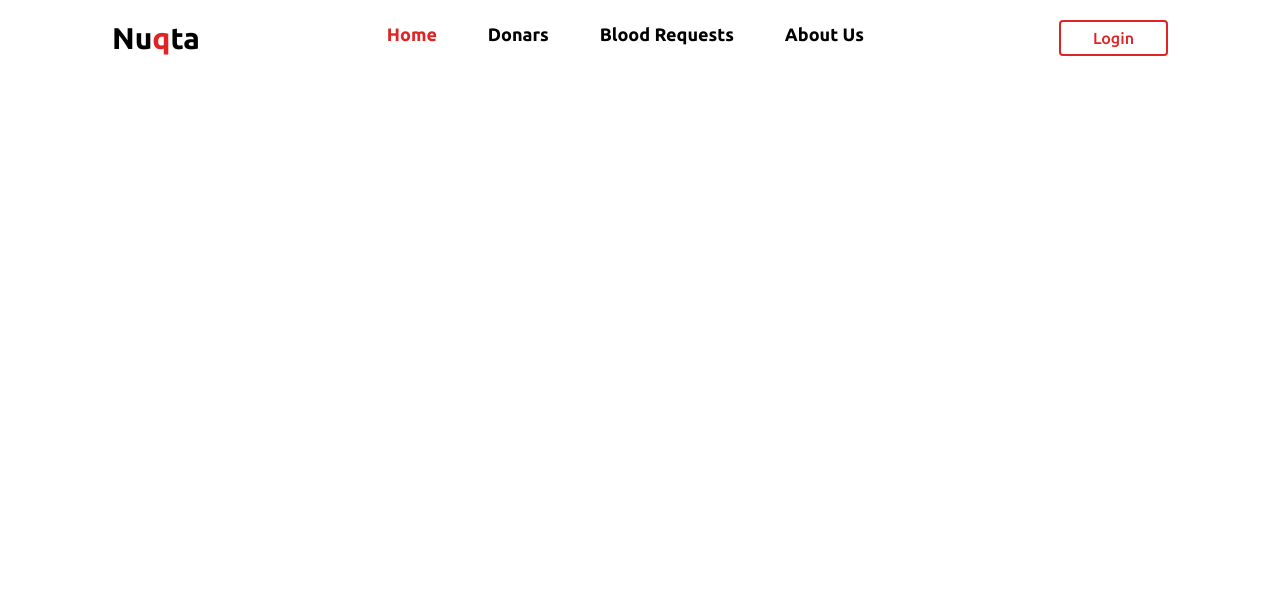
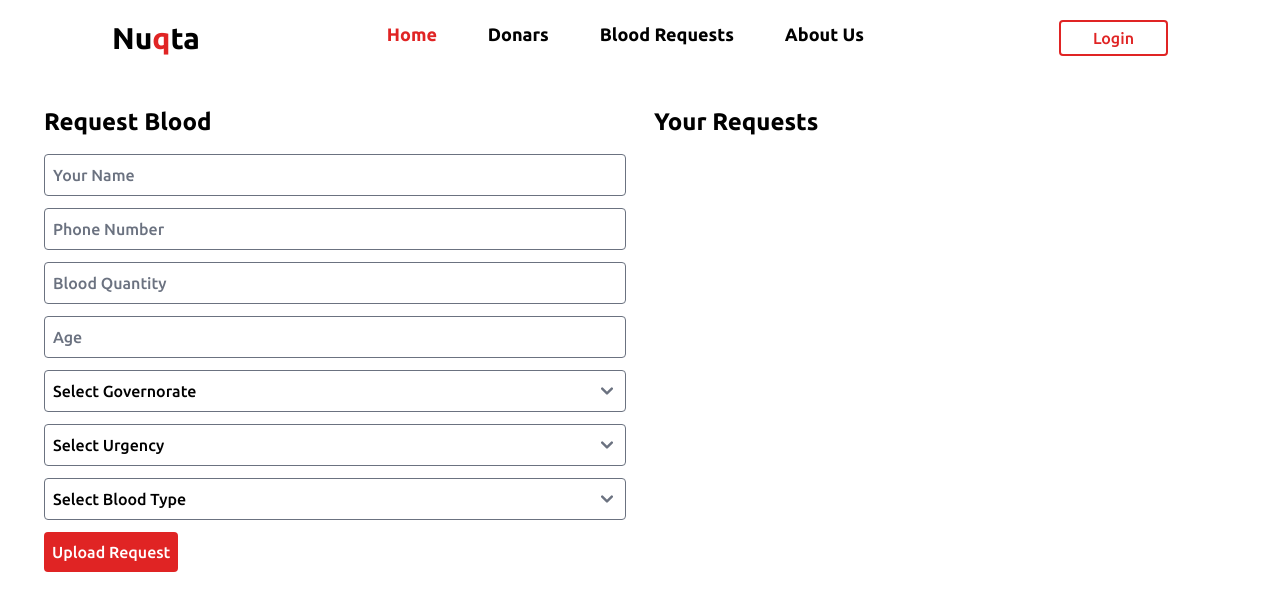
Before and after one commit to Mohamed-habib2025/Nuqta, a React (Vite) app: page /bloodRequest in a window 1280 px wide. Shown: the top 610 px of the page. Built offline with nearby package versions, Linux system fonts and the light colour scheme.

Commit message:
Graduation project2

```diff
--- a/src/App.jsx
+++ b/src/App.jsx
@@ -5,6 +5,8 @@ import LoginPageOrganisation from './pages/LoginPageOrganisation';
 import Header from './components/Header/Header';
 import "./index.css"
 import Home from './pages/Home';
+import BloodRequest from './pages/BloodRequest';
+import Donors from './pages/Donors';
 
 function App() {
 
@@ -15,6 +17,8 @@ function App() {
         <Route path='/' element={<Home />} />
         <Route path='/loginpage' element={<LoginPage />} />
         <Route path='/loginpageorganisation' element={<LoginPageOrganisation />} />
+        <Route path='/bloodRequest' element={<BloodRequest />} />
+        <Route path='/donors' element={<Donors />} />
       </Routes>
     </div>
 
--- a/src/components/Header/Header.jsx
+++ b/src/components/Header/Header.jsx
@@ -55,8 +55,8 @@ function Header() {
 
   const navLinks = [
     { name: 'Home', to: '/' },
-    { name: 'Donars', to: '' },
-    { name: 'Blood Requests', to: '' },
+    { name: 'Donars', to: '/donors' },
+    { name: 'Blood Requests', to: '/bloodRequest' },
     { name: 'About Us', to: '#aboutus', smooth: true },
   ];
 
--- a/src/index.css
+++ b/src/index.css
@@ -68,9 +68,9 @@
   background-color: rgb(232, 229, 229);
 }
 ::-webkit-scrollbar-thumb {
-  background-color: rgb(255, 30, 0);
+  background-color: rgb(217, 213, 213);
   border-radius: 4px;
 }
 ::-webkit-scrollbar-thumb:hover {
-  background-color: rgb(205, 36, 14);
+  background-color: rgb(130, 130, 130);
 }
--- /dev/null
+++ b/src/pages/BloodRequest.jsx
@@ -0,0 +1,144 @@
+import React, { useState } from 'react';
+
+const governorates = {
+  "Cairo": ["Nasr City", "Heliopolis", "Maadi", "Zamalek", "Shubra"],
+  "Alexandria": ["Sidi Gaber", "Miami", "Stanley", "Mansheya", "Borg El Arab"],
+  "Giza": ["Dokki", "Mohandessin", "Haram", "6th of October", "Sheikh Zayed"],
+  "Dakahlia": ["Mansoura", "Talkha", "Mit Ghamr", "Sherbin", "Belqas"],
+  "Red Sea": ["Hurghada", "Safaga", "Marsa Alam", "Quseir", "Ras Ghareb"],
+  "Beheira": ["Damanhour", "Kafr El Dawar", "Edku", "Rashid", "Kom Hamada"],
+  "Fayoum": ["Fayoum", "Ibshaway", "Sinnuris", "Tamia", "Itsa"],
+  "Gharbia": ["Tanta", "Mahalla", "Zefta", "Kafr El Zayat", "Basyoun"],
+  "Ismailia": ["Ismailia", "Fayed", "Qantara East", "Qantara West", "Tell El Kebir"],
+  "Menofia": ["Shebin El Kom", "Menouf", "Tala", "Ashmoun", "Quesna"],
+  "Minya": ["Minya", "Mallawi", "Bani Mazar", "Samalut", "Maghagha"],
+  "Qaliubiya": ["Banha", "Shibin El-Qanater" , "Shubra El Kheima", "Qalyub", "Khanka", "Toukh"],
+  "New Valley": ["Kharga", "Dakhla", "Farafra", "Paris", "Balat"],
+  "Suez": ["Suez", "Ain Sokhna", "Al-Adabiya", "Ataka", "Port Tawfiq"],
+  "Aswan": ["Aswan", "Kom Ombo", "Edfu", "Drau", "Nasr El Nuba"],
+  "Assiut": ["Assiut", "Dairut", "Manfalut", "Abnub", "Sahel Selim"],
+  "Beni Suef": ["Beni Suef", "Biba", "Naser", "Al Wasta", "Al Fashn"],
+  "Port Said": ["Port Said", "El Manakh", "El Arab", "El Dawahy", "El Sharq"],
+  "Damietta": ["Damietta", "New Damietta", "Ras El Bar", "Ezbet El Borg", "Faraskour"],
+  "Sharkia": ["Zagazig", "10th of Ramadan", "Belbeis", "Minya El Qamh", "Abu Hammad"],
+  "South Sinai": ["Sharm El Sheikh", "Dahab", "Nuweiba", "Taba", "Saint Catherine"],
+  "Kafr El Sheikh": ["Kafr El Sheikh", "Desouk", "Balteem", "Sidi Salem", "Metobas"],
+  "Matruh": ["Marsa Matruh", "El Alamein", "Siwa", "Sidi Barrani", "Dabaa"],
+  "Luxor": ["Luxor", "Armant", "Esna", "Qurna", "El-Tod"],
+  "Qena": ["Qena", "Nag Hammadi", "Dishna", "Abu Tesht", "Qus"],
+  "North Sinai": ["Arish", "Sheikh Zuweid", "Rafah", "Bir El Abd", "Nakhl"],
+  "Sohag": ["Sohag", "Akhmim", "Gerga", "Tahta", "El Balyana"]
+};
+
+function BloodRequest() {
+  const [requests, setRequests] = useState([]);
+  const [formData, setFormData] = useState({
+    id: null,
+    name: "",
+    governorate: "",
+    city: "",
+    phone: "",
+    quantity: "",
+    age: "",
+    urgency: "normal",
+    bloodType: "",
+    status: 'Open'
+  });
+  const [isEditing, setIsEditing] = useState(false);
+
+  const handleChange = (e) => {
+    setFormData({ ...formData, [e.target.name]: e.target.value });
+  };
+
+  const handleSubmit = (e) => {
+    e.preventDefault();
+
+    if (isEditing) {
+      setRequests(requests.map((req) => (req.id === formData.id ? { ...formData } : req)));
+      setIsEditing(false);
+    } else {
+      setRequests([...requests, { ...formData, id: Date.now() }]);
+    }
+
+    setFormData({ id: null, name: "", governorate: "", city: "", phone: "", quantity: "", age: "", urgency: "normal", bloodType: "", status: 'Open' });
+  };
+
+  const removeRequest = (id) => {
+    setRequests(requests.filter((request) => request.id !== id));
+  };
+
+  const editRequest = (request) => {
+    setFormData({ ...request });
+    setIsEditing(true);
+  };
+
+  return (
+    <div className="mx-5 mt-4 p-6 grid grid-cols-1 md:grid-cols-2 gap-7">
+      <div>
+        <h2 className="text-2xl font-bold mb-4">Request Blood</h2>
+        <form onSubmit={handleSubmit} className="space-y-3">
+          <input type="text" name="name" placeholder="Your Name" value={formData.name} onChange={handleChange} className="w-full p-2 border rounded" required />
+          <input type="text" name="phone" placeholder="Phone Number" value={formData.phone} onChange={handleChange} className="w-full p-2 border rounded" required />
+          <input type="number" name="quantity" placeholder="Blood Quantity" value={formData.quantity} onChange={handleChange} className="w-full p-2 border rounded" required />
+          <input type="number" name="age" placeholder="Age" value={formData.age} onChange={handleChange} className="w-full p-2 border rounded" required />
+
+          <select name="governorate" value={formData.governorate} onChange={handleChange} className="w-full p-2 border rounded" required>
+            <option value="">Select Governorate</option>
+            {Object.keys(governorates).map((gov) => (
+              <option key={gov} value={gov}>{gov}</option>
+            ))}
+          </select>
+
+          {formData.governorate && (
+            <select name="city" value={formData.city} onChange={handleChange} className="w-full p-2 border rounded" required>
+              <option value="">Select City</option>
+              {governorates[formData.governorate].map((city) => (
+                <option key={city} value={city}>{city}</option>
+              ))}
+            </select>
+          )}
+
+          <select name="urgency" value={formData.urgency} onChange={handleChange} className="w-full p-2 border rounded">
+            <option value="">Select Urgency</option>
+            <option value="Urgent">Urgent</option>
+            <option value="Not Urgent">Not Urgent</option>
+          </select>
+
+          <select name="bloodType" value={formData.bloodType} onChange={handleChange} className="w-full p-2 border rounded" required>
+            <option value="">Select Blood Type</option>
+            <option value="A+">A+</option>
+            <option value="A-">A-</option>
+            <option value="B+">B+</option>
+            <option value="B-">B-</option>
+            <option value="O+">O+</option>
+            <option value="O-">O-</option>
+            <option value="AB+">AB+</option>
+            <option value="AB-">AB-</option>
+          </select>
+
+          <button type="submit" className="bg-red-600 hover:bg-red-800 text-white p-2 rounded">{isEditing ? 'Update Request' : 'Upload Request'}</button>
+        </form>
+      </div>
+
+      {/* Requests List */}
+      <div>
+        <h3 className="text-2xl font-bold mb-4">Your Requests</h3>
+        {requests.map((request) => (
+          <div key={request.id} className="border-2 bg-red-50 p-3 rounded mt-2">
+            <p className='font-bold'>Governorate: <span className='text-red-500'>{request.governorate}</span></p>
+            <p className='font-bold'>City: <span className='text-red-500'>{request.city}</span></p>
+            <p className='font-bold'>Blood Type: <span className='text-red-500'>{request.bloodType}</span></p>
+            <p className='font-bold'>Quantity: <span className='text-red-500'>{request.quantity}</span></p>
+            <p className='font-bold'>Age: <span className='text-red-500'>{request.age}</span></p>
+            <div className="flex space-x-2 mt-2">
+              <button onClick={() => editRequest(request)} className="bg-blue-600 text-white p-1 rounded hover:bg-blue-800">Edit</button>
+              <button onClick={() => removeRequest(request.id)} className="bg-red-600 text-white p-1 rounded hover:bg-red-800">Remove</button>
+            </div>
+          </div>
+        ))}
+      </div>
+    </div>
+  );
+}
+
+export default BloodRequest;
--- /dev/null
+++ b/src/pages/Donors.jsx
@@ -0,0 +1,58 @@
+import React, { useState } from 'react'
+
+function Donors() {
+
+  const [requests, setRequests] = useState([
+    { location: "Cairo", bloodType: "A+", status: "Open", phone: "0123456789", age: "" },
+  ]);
+
+  const [selectedRequest, setSelectedRequest] = useState(null);
+
+  const handleApprove = (request) => {
+    setSelectedRequest(request);
+  };
+
+  const handleUploadTest = (e) => {
+    e.preventDefault();
+    setRequests(requests.map((req) => (req.id === selectedRequest.id ? { ...req, status: "Pending Approval" } : req)));
+    setSelectedRequest(null);
+  };
+
+
+  return (
+    <div className=''>
+      <div className="p-6 max-w-2xl mx-auto">
+        <h2 className="text-2xl font-bold mb-4">Available Requests</h2>
+        {requests.map((request) => (
+          <div key={request.id} className="border p-3 rounded mt-2">
+            <p><strong>Location:</strong> {request.location}</p>
+            <p><strong>Blood Type:</strong> {request.bloodType}</p>
+            <p><strong>Status:</strong> {request.status}</p>
+            <p><strong>Age:</strong> {request.age}</p>
+            {request.status === "Open" && (
+              <button onClick={() => handleApprove(request)} className="mt-2 bg-red-600 text-white p-1 rounded hover:bg-red-800 duration-200">Approve</button>
+            )}
+          </div>
+        ))}
+
+        {/* Upload Test Form */}
+        {selectedRequest && (
+          <div className="fixed top-0 left-0 w-full h-full flex justify-center items-center bg-black bg-opacity-50">
+            <div className="bg-white p-6 rounded">
+              <h3 className="text-xl font-semibold">Upload Blood Test</h3>
+              <form onSubmit={handleUploadTest} className="space-y-2">
+                <input type="file" required className="border p-2 w-full" />
+                <div className="flex justify-end space-x-2">
+                  <button type="button" onClick={() => setSelectedRequest(null)} className="bg-gray-500 text-white p-2 rounded hover:bg-gray-600 duration-200">Cancel</button>
+                  <button type="submit" className="bg-red-600 text-white p-2 rounded hover:bg-red-800 duration-200">Submit</button>
+                </div>
+              </form>
+            </div>
+          </div>
+        )}
+      </div>
+    </div>
+  )
+}
+
+export default Donors
```
